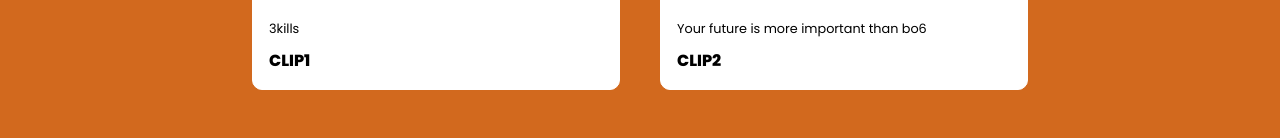
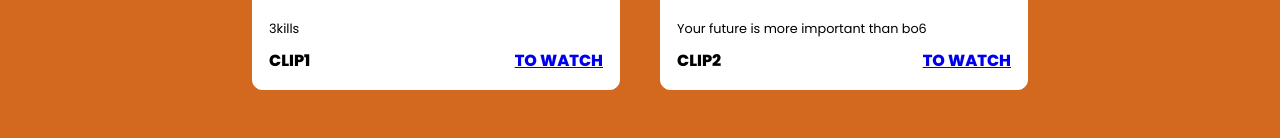
Before and after one commit to mza7111/a, a plain HTML site: page index.html in a window 1280 px wide. Shown: the part 2215-2353 px from the top of the page. Drawn offline with Linux system fonts and the light colour scheme.

Commit message:
Add files via upload

```diff
--- a/index.html
+++ b/index.html
@@ -79,6 +79,7 @@
                     <p class="Clips-category">3kills</p>
                     <strong class="Clips-title">
                         <span>Clip1</span>
+                        <a href="https://www.tiktok.com/@m.2zo9_/video/7474171819101113655?is_from_webapp=1&sender_device=pc&web_id=7471746224484451858" class="more">To watch</a>
 
 
                     </strong>
@@ -92,6 +93,7 @@
                     <p class="Clips-category">Your future is more important than bo6</p>
                     <strong class="Clips-title">
                         <span>Clip2</span>
+                        <a href="https://www.tiktok.com/@m.2zo9_/video/7471213042802363655?is_from_webapp=1&sender_device=pc&web_id=7471746224484451858" class="more">To watch</a>
 
 
                     </strong>
```
